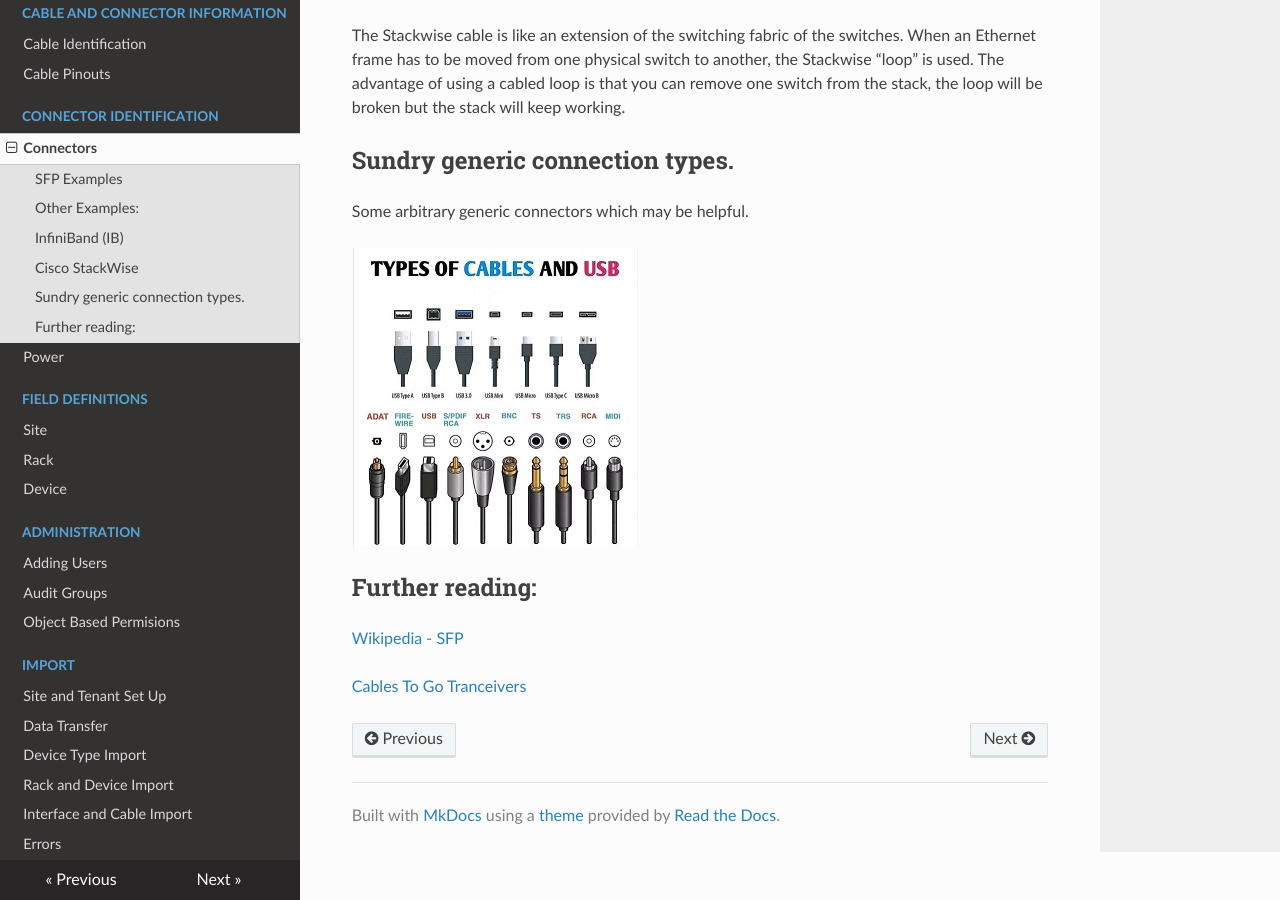
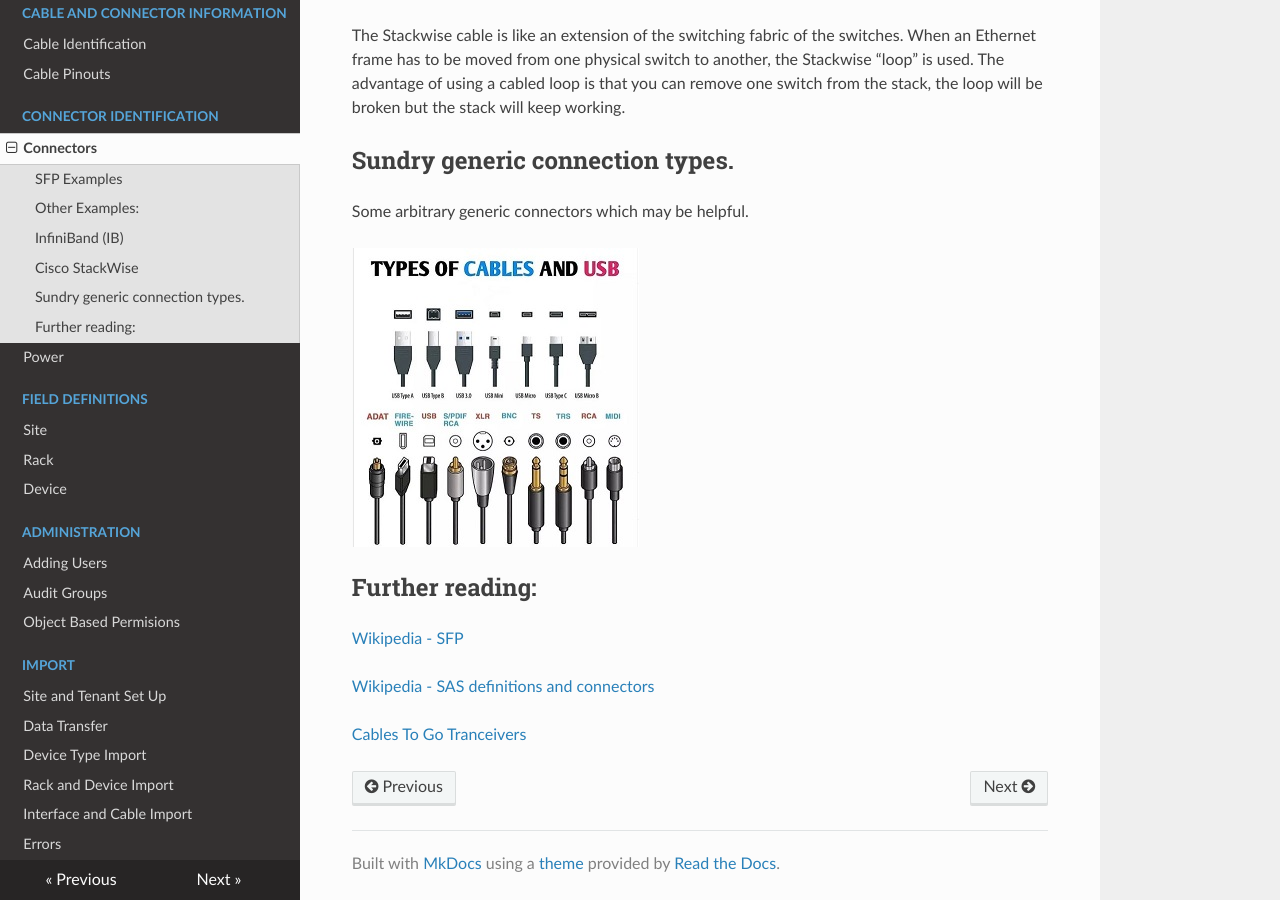
Before and after one commit to gadler01/peripety-docs, an MkDocs documentation site: the page built from docs/audit-steps/connectors.md, in a window 1280 px wide and 900 px high, scrolled down 1735 px. Built offline with MkDocs 1.6.1, drawn with Linux system fonts in a browser that asks for light colours; nearby versions of some CDN libraries; old or Windows-style settings are respelled for this version of MkDocs.

Commit message:
Update connectors.md
Added SAS

```diff
--- a/docs/audit-steps/connectors.md
+++ b/docs/audit-steps/connectors.md
@@ -38,4 +38,6 @@ Some arbitrary generic connectors which may be helpful.
 
 [Wikipedia - SFP ](https://en.wikipedia.org/wiki/Small_form-factor_pluggable_transceiver)
 
+[Wikipedia - SAS definitions and connectors ](https://en.wikipedia.org/wiki/Serial_Attached_SCSI)
+
 [Cables To Go Tranceivers](https://www.cablestogo.com/category/data-com-transceivers)
```
